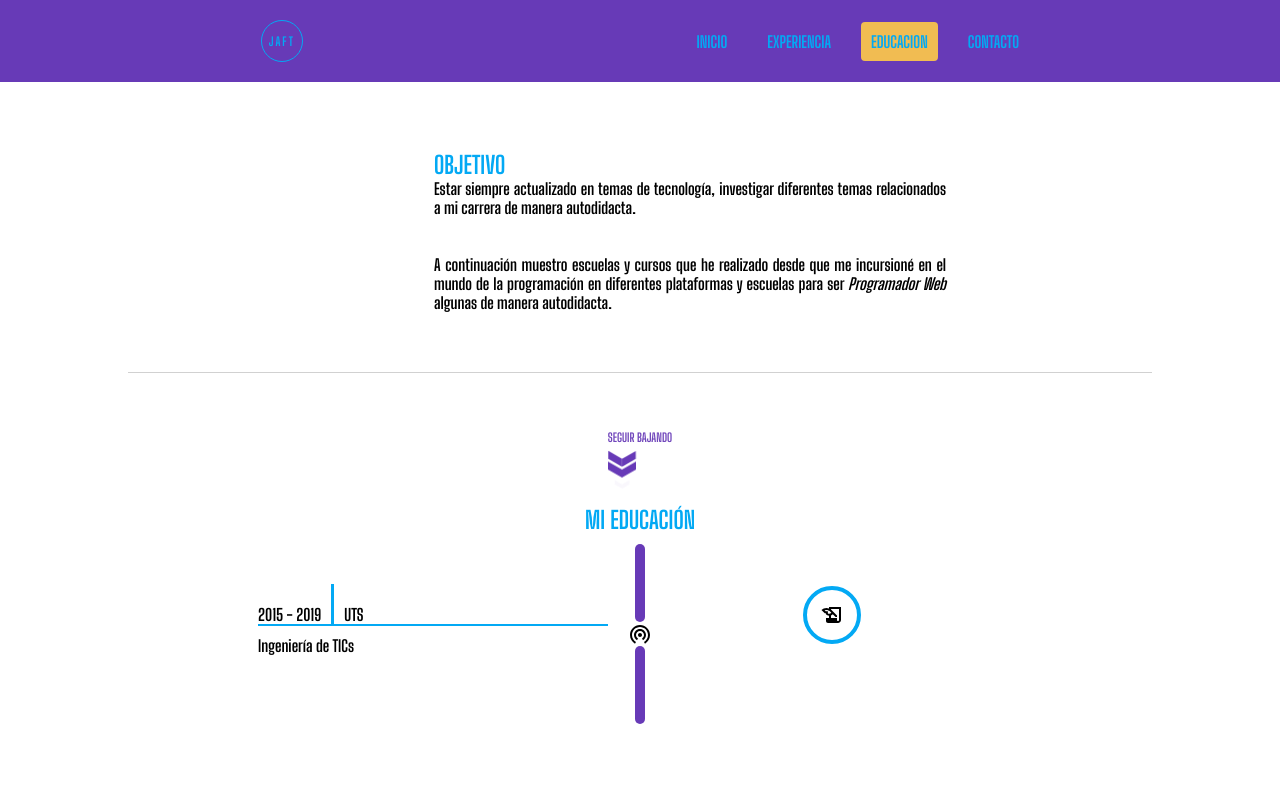
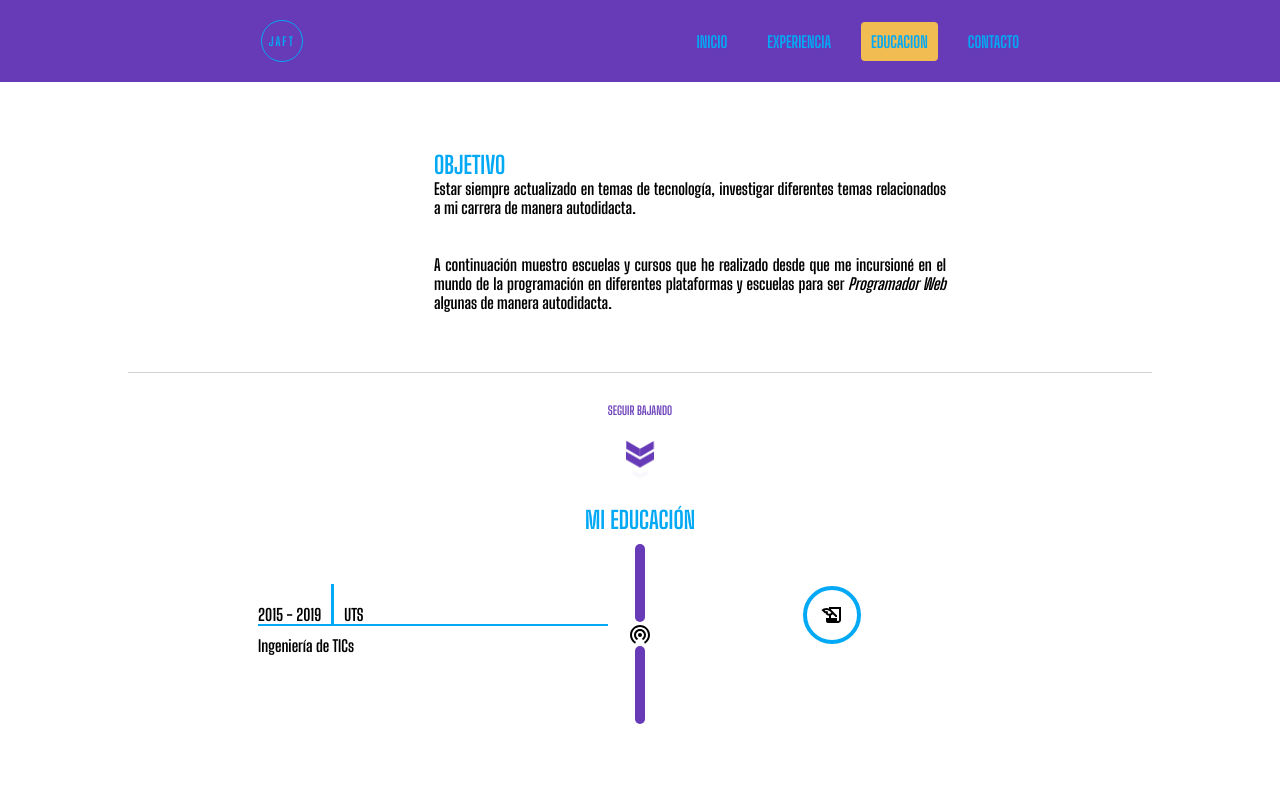
Before and after one commit to Javierfelixuts/porfolio, a React (Create React App) app: page /educacion in a window 1280 px wide. Shown: the top 800 px of the page. Built offline with nearby package versions, Linux system fonts and the light colour scheme.

Commit message:
fix className prop

```diff
--- a/src/components/scrollDown/ScrollDown.jsx
+++ b/src/components/scrollDown/ScrollDown.jsx
@@ -4,7 +4,7 @@ import './scrollDown.css'
 const ScrollDown = () => {
   return (
     <div className="container">
-        <div classNameName="container__chevron">
+        <div className="container__chevron">
             <div className="chevron"></div>
             <div className="chevron"></div>
             <div className="chevron"></div>
```
